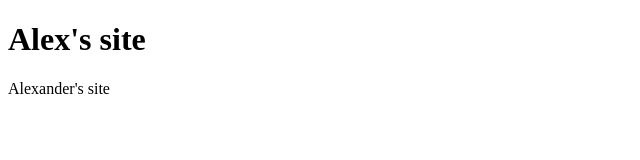
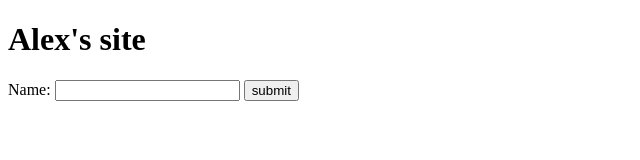
Before and after one commit to Alexlexlexlex/Alexlexlexlex.github.io, a plain HTML site: page index.html in a window 1280 px wide. Shown: the whole page, without its empty margins (0-640 px from the left). Drawn offline with Linux system fonts and the light colour scheme.

Commit message:
Added favicon, input field for name and submit button with new js function

```diff
--- a/index.html
+++ b/index.html
@@ -3,6 +3,9 @@
 <head>
     <meta charset="UTF-8">
     <title>Alexlexlexlex's site</title>
+
+    <link rel="stylesheet" href="css/style.css">
+    <link rel="shortcut icon" href="pictures/fav.png" type="image/x-icon">
 </head>
 <body>
     <h1>Alex's site</h1>
@@ -10,5 +13,12 @@
     <p id="res"></p>
 
     <script src="script/script.js"></script>
+
+    <form>
+        <label for="text">Name: </label>
+        <input type="text" name="text" id="text" value="">
+        <input type="button" value="submit" onclick="getText()">
+    </form>
+
 </body>
 </html>
--- a/script/script.js
+++ b/script/script.js
@@ -1,4 +1,4 @@
-let name = "Alexander";
-
-
-document.getElementById("res").innerHTML = name + "'s site";
+function getText() {
+    let name = document.getElementById("text").value;
+    document.getElementById("res").innerHTML = name + "'s site";
+}
```
Also changed, not shown: pictures/fav.png (added).
